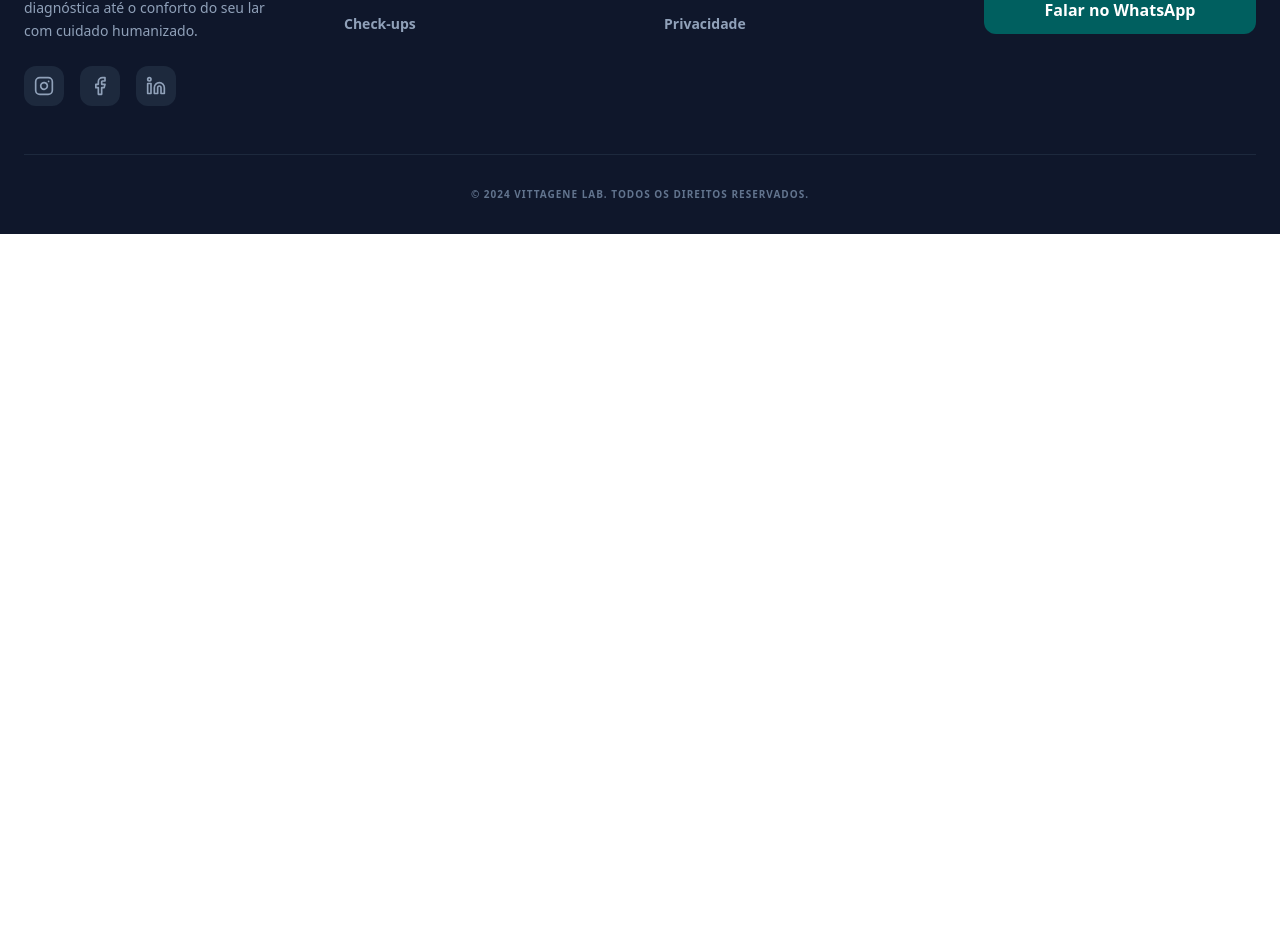
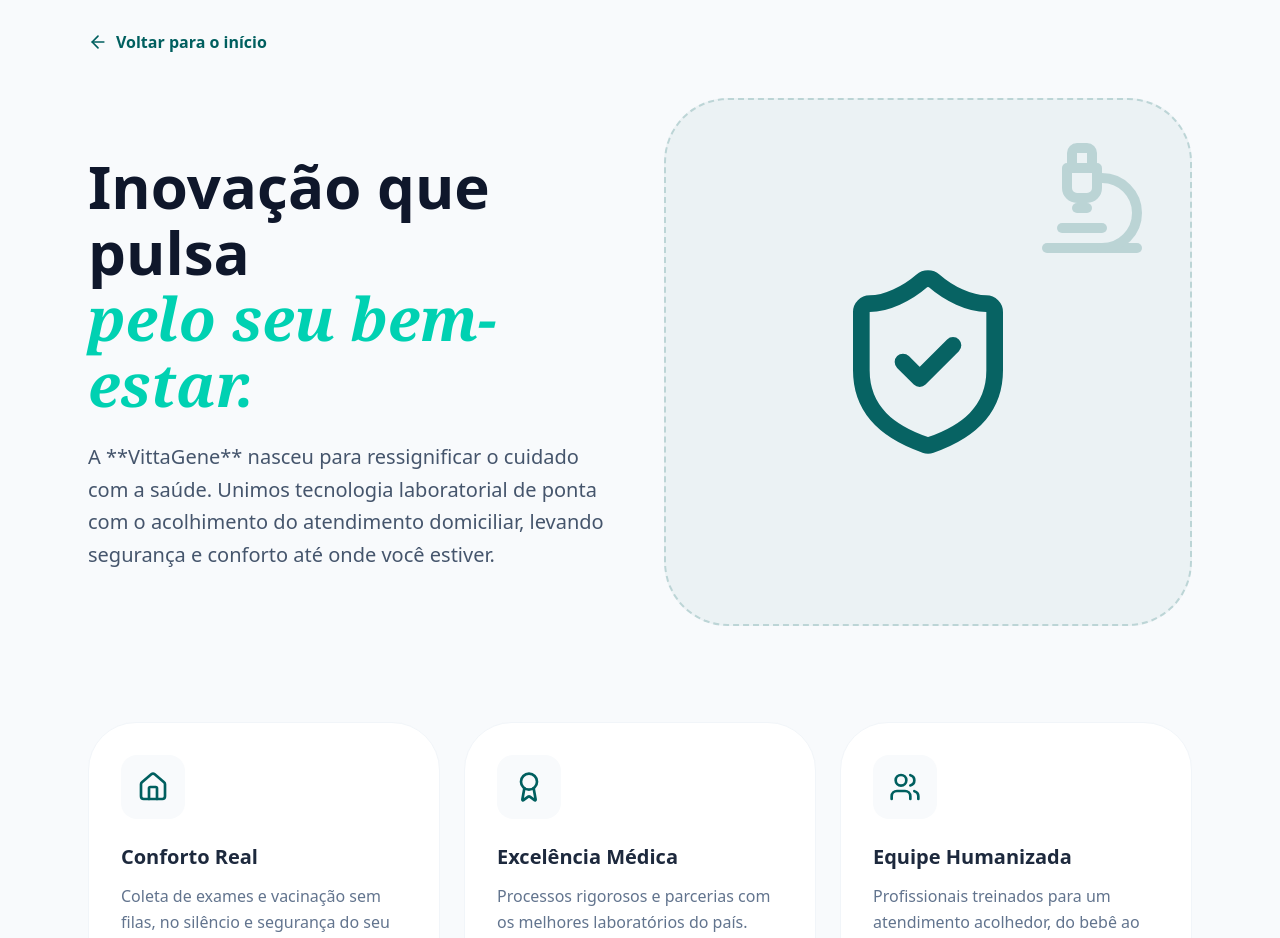
Before and after one commit to Tiagdv/SiteVittaGene, a React (Vite) app: page /sobre in a window 1280 px wide. Shown: the part 162-1100 px from the top of the page. Before the commit the page ends 800 px from the top, so only its background shows below. Built offline with nearby package versions, Linux system fonts and the light colour scheme.

Commit message:
pagina sobre atualizada

```diff
--- a/src/App.jsx
+++ b/src/App.jsx
@@ -3,6 +3,7 @@
 import Exames from './pages/Exames';
 import Vacinas from './pages/Vacinas';
 import Contato from './pages/Contato';
+import Sobre from './pages/Sobre';
 import {
   Search, MapPin, Phone, ShieldCheck, Calendar,
   ArrowRight, Instagram, Facebook, Linkedin, Menu, X
@@ -33,7 +34,7 @@
         <div className="hidden md:flex gap-8 font-bold text-slate-600 text-sm">
           <Link to="/exames" className="hover:text-vitta-primary transition-colors uppercase">Exames</Link>
           <Link to="/vacinas" className="hover:text-vitta-primary transition-colors uppercase">Vacinas</Link>
-          <a href="#" className="hover:text-vitta-primary transition-colors uppercase">A Vitta</a>
+          <Link to="/Sobre" className="hover:text-vitta-primary transition-colors uppercase">Sobre</Link>
           <Link to="/contato" className="hover:text-vitta-primary transition-colors uppercase">Contato</Link>
         </div>
 
@@ -55,7 +56,7 @@
         <div className="md:hidden absolute top-full left-0 w-full bg-white border-b border-slate-100 p-6 flex flex-col gap-6 shadow-xl animate-in slide-in-from-top duration-300">
           <Link to="/exames" className="text-lg font-bold text-slate-700" onClick={() => setMenuAberto(false)}>Exames</Link>
           <Link to="/vacinas" className="text-lg font-bold text-slate-700" onClick={() => setMenuAberto(false)}>Vacinas</Link>
-          <a href="#" className="text-lg font-bold text-slate-700">A Vitta</a>
+          <Link to="/sobre" className="text-lg font-bold text-slate-700" onClick={() => setMenuAberto(false)}>Sobre</Link>
           <Link to="/contato" className="text-lg font-bold text-slate-700" onClick={() => setMenuAberto(false)}>Contato</Link>
           <button className="bg-vitta-primary text-white w-full py-4 rounded-2xl font-bold">Agendar Agora</button>
         </div>
@@ -280,6 +281,7 @@
         <Route path="/exames" element={<Exames />} />
         <Route path="/vacinas" element={<Vacinas />} />
         <Route path="/contato" element={<Contato />} />
+        <Route path="/sobre" element={<Sobre />} />
       </Routes>
       <Footer /> {/* O rodapé agora é global */}
     </Router>
--- /dev/null
+++ b/src/pages/Sobre.jsx
@@ -0,0 +1,93 @@
+import React from 'react';
+import { Link } from 'react-router-dom';
+import { ArrowLeft, ShieldCheck, Microscope, HeartPulse, Home, Award, Users } from 'lucide-react';
+
+export default function Sobre() {
+  return (
+    <div className="min-h-screen bg-slate-50 font-sans antialiased">
+      <main className="pt-32 md:pt-48 pb-20 px-4 md:px-6 max-w-6xl mx-auto">
+
+        {/* VOLTAR */}
+        <div className="mb-10">
+          <Link to="/" className="inline-flex items-center gap-2 text-vitta-primary font-bold hover:opacity-70 transition-all">
+            <ArrowLeft size={20} /> Voltar para o início
+          </Link>
+        </div>
+
+        {/* HERO SECTION */}
+        <div className="grid md:grid-cols-2 gap-12 items-center mb-24">
+          <div>
+            <h2 className="text-4xl md:text-6xl font-black text-slate-900 leading-[1.1] mb-6">
+              Inovação que pulsa <br/>
+              <span className="text-vitta-light italic font-serif">pelo seu bem-estar.</span>
+            </h2>
+            <p className="text-slate-600 text-lg md:text-xl font-medium leading-relaxed">
+              A **VittaGene** nasceu para ressignificar o cuidado com a saúde. Unimos tecnologia laboratorial de ponta com o acolhimento do atendimento domiciliar, levando segurança e conforto até onde você estiver.
+            </p>
+          </div>
+          <div className="relative">
+            <div className="aspect-square bg-vitta-primary/5 rounded-[4rem] flex items-center justify-center p-8 border-2 border-dashed border-vitta-primary/20">
+              <Microscope size={120} className="text-vitta-primary opacity-20 absolute top-10 right-10" />
+              <ShieldCheck size={200} className="text-vitta-primary animate-pulse" />
+            </div>
+          </div>
+        </div>
+
+        {/* DIFERENCIAIS GRID */}
+        <div className="grid grid-cols-1 md:grid-cols-3 gap-6 mb-24">
+          <CardDiferencial
+            icon={<Home size={32} />}
+            title="Conforto Real"
+            text="Coleta de exames e vacinação sem filas, no silêncio e segurança do seu lar."
+          />
+          <CardDiferencial
+            icon={<Award size={32} />}
+            title="Excelência Médica"
+            text="Processos rigorosos e parcerias com os melhores laboratórios do país."
+          />
+          <CardDiferencial
+            icon={<Users size={32} />}
+            title="Equipe Humanizada"
+            text="Profissionais treinados para um atendimento acolhedor, do bebê ao idoso."
+          />
+        </div>
+
+        {/* NOSSA MISSÃO */}
+        <div className="bg-white rounded-[4rem] p-8 md:p-16 border border-slate-100 shadow-2xl shadow-slate-200/50">
+          <div className="max-w-3xl mx-auto text-center">
+            <HeartPulse className="text-vitta-light mx-auto mb-6" size={48} />
+            <h3 className="text-3xl md:text-4xl font-black text-slate-900 mb-6">Nossa Missão</h3>
+            <p className="text-slate-500 text-lg md:text-xl font-medium leading-relaxed">
+              "Democratizar o acesso a diagnósticos precisos e imunização de qualidade, eliminando barreiras geográficas e burocráticas através de uma experiência digital fluida e um atendimento domiciliar impecável."
+            </p>
+          </div>
+        </div>
+
+        {/* CTA FINAL */}
+        <div className="mt-24 text-center">
+          <h4 className="text-2xl font-black text-slate-900 mb-6">Pronto para cuidar da sua saúde?</h4>
+          <Link
+            to="/vacinas"
+            className="inline-block bg-vitta-primary text-white px-10 py-5 rounded-2xl font-black text-lg shadow-xl shadow-vitta-primary/30 hover:scale-105 transition-all"
+          >
+            Ver Vacinas Disponíveis
+          </Link>
+        </div>
+
+      </main>
+    </div>
+  );
+}
+
+// Subcomponente para os cards de diferenciais
+function CardDiferencial({ icon, title, text }) {
+  return (
+    <div className="bg-white p-8 rounded-[3rem] border border-slate-100 hover:shadow-xl transition-all group">
+      <div className="w-16 h-16 bg-slate-50 text-vitta-primary rounded-2xl flex items-center justify-center mb-6 group-hover:bg-vitta-primary group-hover:text-white transition-all">
+        {icon}
+      </div>
+      <h4 className="font-black text-slate-800 text-xl mb-3">{title}</h4>
+      <p className="text-slate-500 font-medium leading-relaxed">{text}</p>
+    </div>
+  );
+}
```
